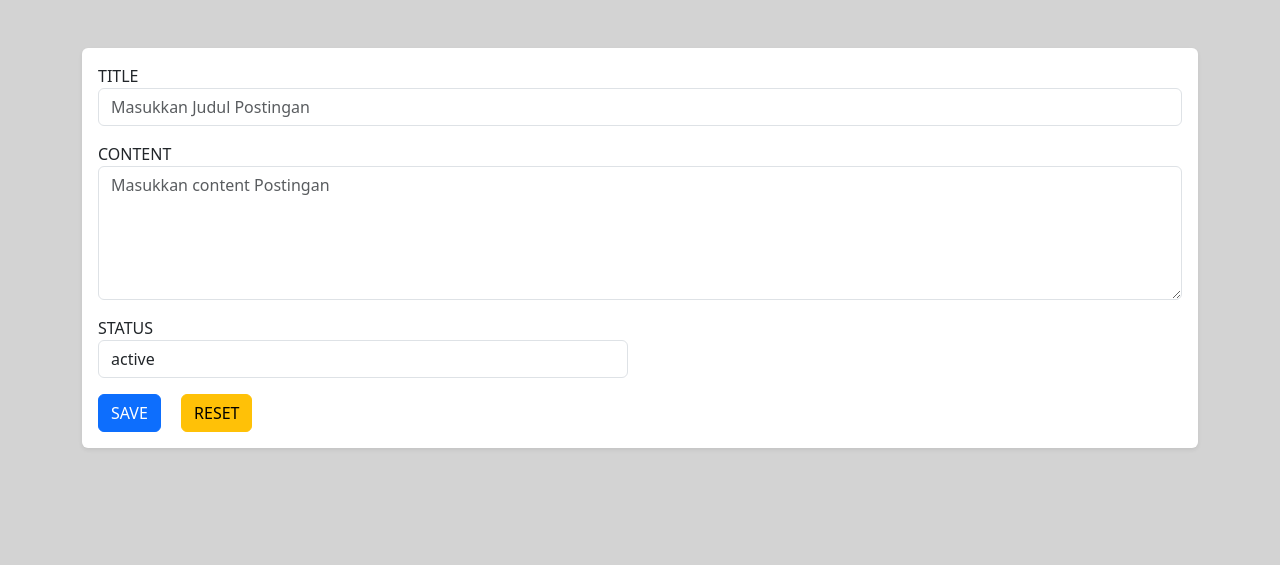
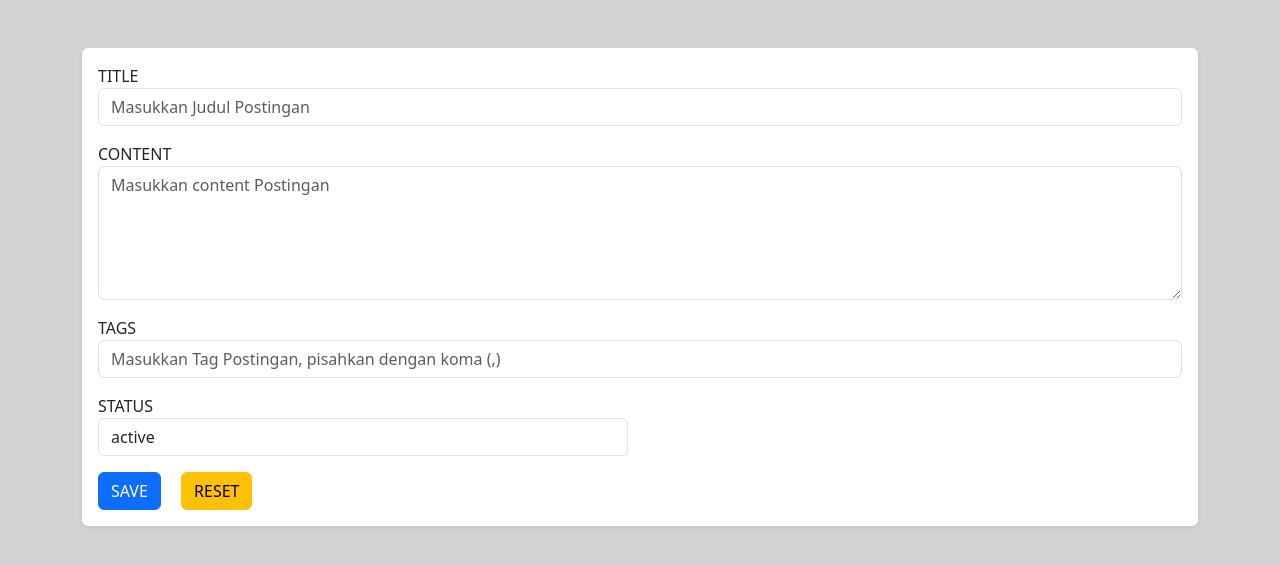
Before and after one commit to Avlach30/onboarding-fillament, a Laravel app: page /posts/create in a window 1280 px wide. Shown: the top 565 px of the page. Run offline with Laravel 12, Linux system fonts and the light colour scheme; parts of the project's set-up code (start-up, migrations or seed data) failed here and were passed over; some libraries are stand-ins or nearby versions.

Commit message:
improve: add input for tags

```diff
--- a/resources/views/posts/create.blade.php
+++ b/resources/views/posts/create.blade.php
@@ -47,6 +47,18 @@ use App\Enums\Status;
                                 @enderror
                             </div>
 
+                            <div class="form-group mb-3"
+                                <label class="font-weight-bold">TAGS</label>
+                                <input type="text" class="form-control" name="tags" value="{{ old('tags') }}" placeholder="Masukkan Tag Postingan, pisahkan dengan koma (,)">
+
+                                <!-- error message untuk tags -->
+                                @error('tags')
+                                    <div class="alert alert-danger mt-2">
+                                        {{ $message }}
+                                    </div>
+                                @enderror
+                            </div>
+
                             <div class="row">
                                 <div class="col-md-6">
                                     <div class="form-group mb-3">
```
